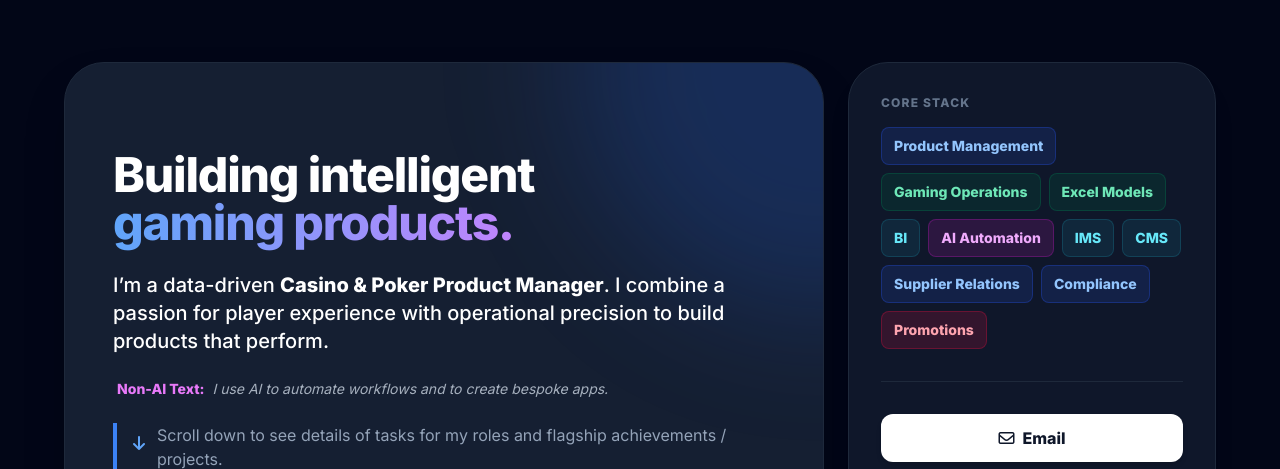
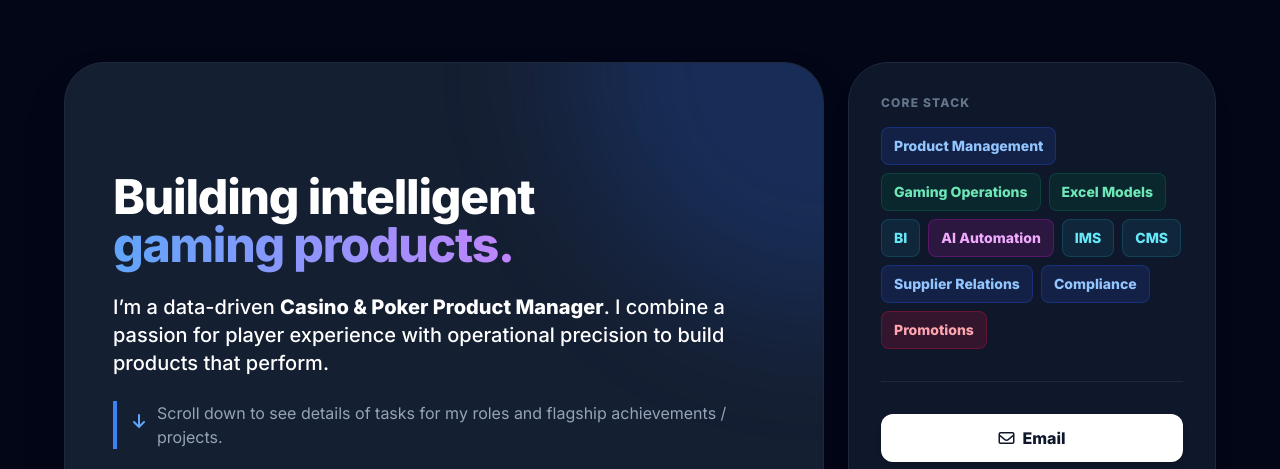
Before and after one commit to Fox-Digital/Major-Projects, a plain HTML site: page index.html in a window 1280 px wide. Shown: the part 81-550 px from the top of the page. Drawn offline with nearby package versions, Linux system fonts and the light colour scheme.

Commit message:
text update

```diff
--- a/index.html
+++ b/index.html
@@ -107,9 +107,9 @@
                                 I’m a data-driven <strong>Casino & Poker Product Manager</strong>. I combine a passion for player experience with operational precision to build products that perform.
                             </p>
 
-                            <div class="text-sm text-slate-300/80 italic pl-1">
+                           <!-- <div class="text-sm text-slate-300/80 italic pl-1">
                                 <span class="font-bold text-fuchsia-400 not-italic mr-1">Non-AI Text:</span> I use AI to automate workflows and to create bespoke apps.
-                            </div>
+                            </div>-->
 
                             <div class="flex items-center gap-3 text-slate-400 text-base border-l-4 border-blue-500 pl-4">
                                 <i class="fas fa-arrow-down animate-bounce text-blue-400"></i>
```
